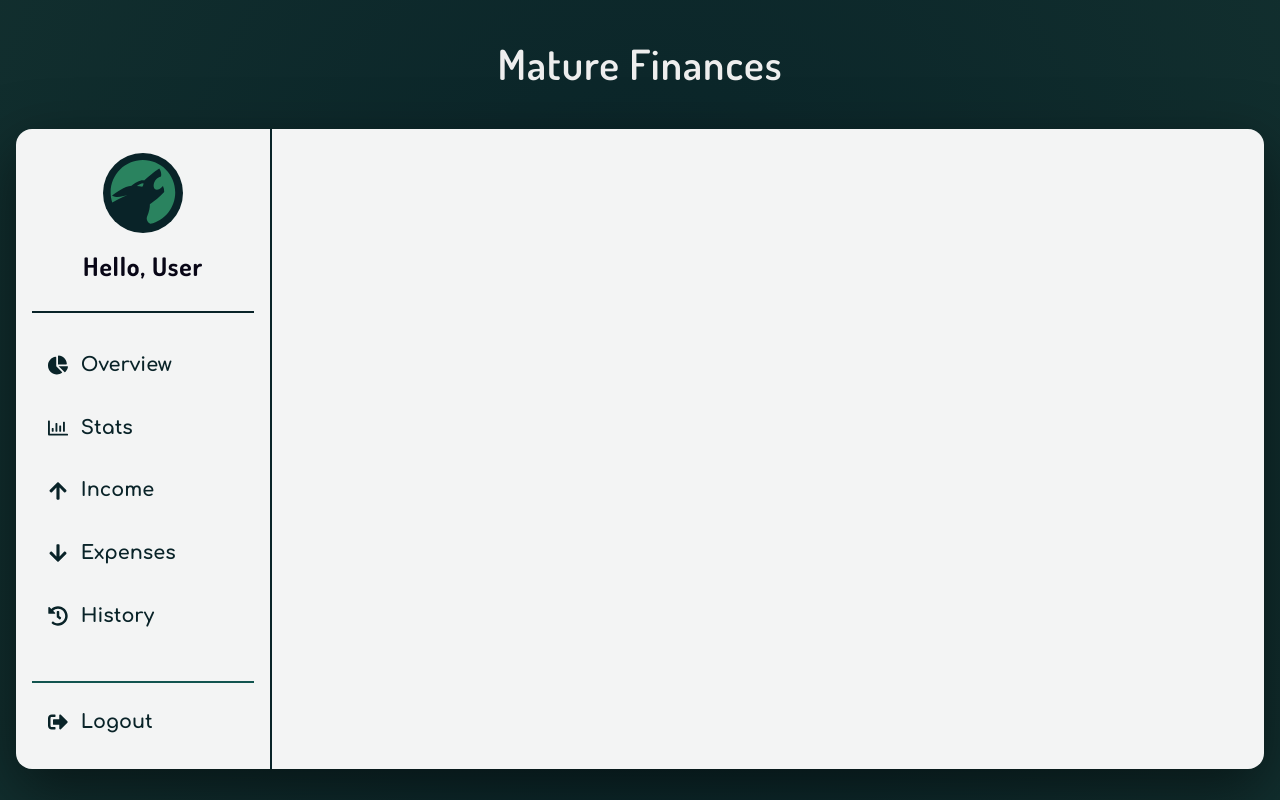
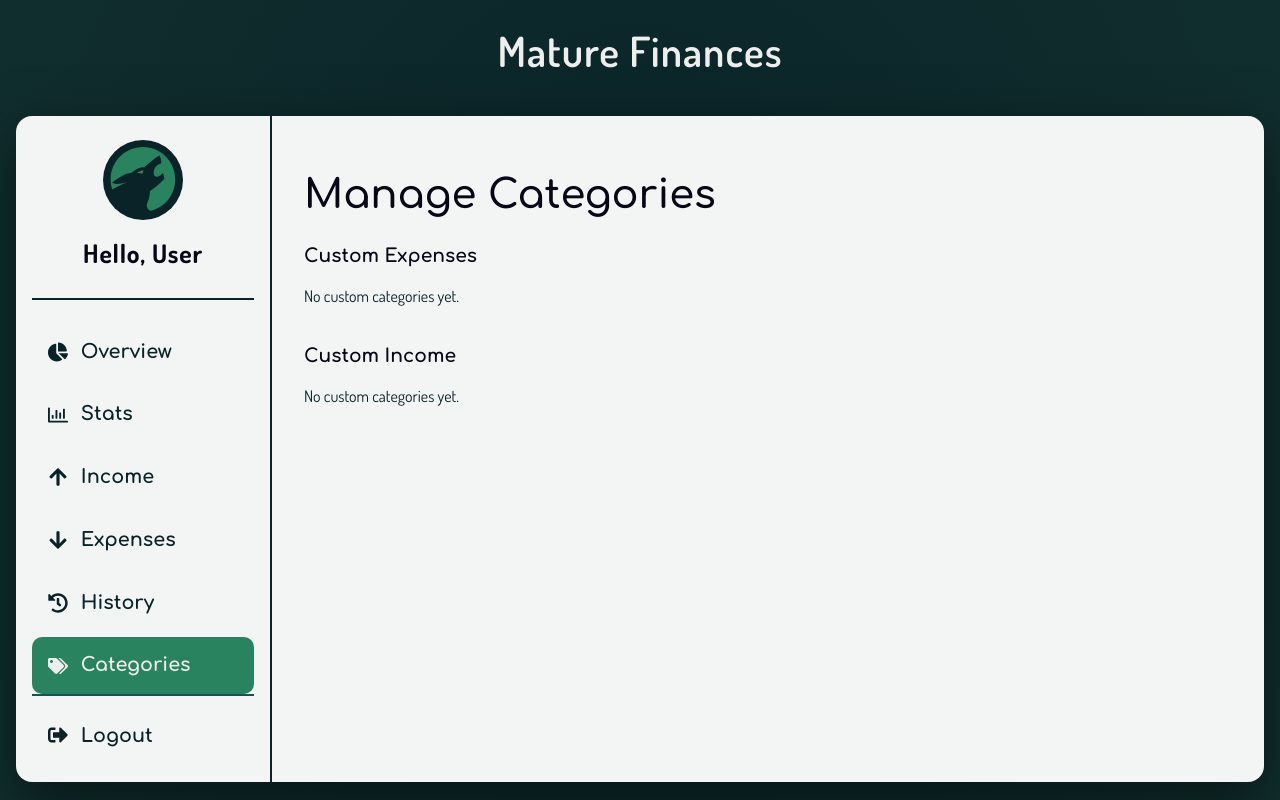
Before and after one commit to Martynas-Mockapetris/Mature-Finanse-APP, a React (Vite) app in the folder frontend/: page /categories in a window 1280 px wide. Built offline with nearby package versions, Linux system fonts and the light colour scheme.

Commit message:
Add manage category page

```diff
--- a/frontend/src/App.jsx
+++ b/frontend/src/App.jsx
@@ -8,6 +8,7 @@ import History from './pages/History';
 import NewCategory from './pages/NewCategory';
 import AddTransaction from './pages/AddTransaction';
 import EditTransaction from './pages/EditTransaction';
+import ManageCategories from './pages/ManageCategories';
 
 const App = () => {
   const location = useLocation();
@@ -31,6 +32,7 @@ const App = () => {
             <Route path="/categories/new" element={<NewCategory />} />
             <Route path="/transactions/new/:type/:categoryId" element={<AddTransaction />} />
             <Route path="/transactions/:id/edit" element={<EditTransaction />} />
+            <Route path="/categories" element={<ManageCategories />} />
           </Routes>
         </div>
       </div>
--- a/frontend/src/components/Sidebar.jsx
+++ b/frontend/src/components/Sidebar.jsx
@@ -1,7 +1,7 @@
 import { NavLink } from 'react-router-dom';
 import '../styles/Sidebar.css';
 import { GiWolfHowl } from 'react-icons/gi';
-import { FaChartPie, FaHistory, FaArrowUp, FaArrowDown, FaSignOutAlt, FaRegChartBar } from 'react-icons/fa';
+import { FaChartPie, FaHistory, FaArrowUp, FaArrowDown, FaSignOutAlt, FaRegChartBar, FaTags } from 'react-icons/fa';
 
 const Sidebar = () => {
   const menuItems = [
@@ -9,7 +9,8 @@ const Sidebar = () => {
     { id: 2, icon: FaRegChartBar, label: 'Stats', path: '/stats' },
     { id: 3, icon: FaArrowUp, label: 'Income', path: '/income' },
     { id: 4, icon: FaArrowDown, label: 'Expenses', path: '/expenses' },
-    { id: 5, icon: FaHistory, label: 'History', path: '/history' }
+    { id: 5, icon: FaHistory, label: 'History', path: '/history' },
+    { id: 6, icon: FaTags, label: 'Categories', path: '/categories' }
   ];
 
   const handleLogout = () => {
--- /dev/null
+++ b/frontend/src/pages/ManageCategories.jsx
@@ -0,0 +1,41 @@
+import { getCategoriesByType } from '../services/storage';
+import '../styles/ManageCategories.css';
+import { GiPriceTag } from 'react-icons/gi';
+
+const categoryGroups = [
+  { type: 'expense', title: 'Custom Expenses' },
+  { type: 'income', title: 'Custom Income' }
+];
+
+const ManageCategories = () => {
+  return (
+    <section className="section">
+      <h2 className="section-title-main">Manage Categories</h2>
+
+      {categoryGroups.map((group) => {
+        const categories = getCategoriesByType(group.type);
+
+        return (
+          <section className="managed-category-group" key={group.type}>
+            <h3>{group.title}</h3>
+            {categories.length === 0 ?
+              <p>No custom categories yet.</p>
+            : <ul className="managed-category-list">
+                {categories.map((category) => (
+                  <article key={category.id} className={`category-card category-card--${group.type} category-card--managed`}>
+                    <div className="category-icon">
+                      <GiPriceTag size={40} />
+                    </div>
+                    <p className="category-label">{category.name}</p>
+                  </article>
+                ))}
+              </ul>
+            }
+          </section>
+        );
+      })}
+    </section>
+  );
+};
+
+export default ManageCategories;
--- /dev/null
+++ b/frontend/src/styles/ManageCategories.css
@@ -0,0 +1,38 @@
+.managed-category-group {
+  margin-top: 2rem;
+}
+
+.managed-category-group h3 {
+  margin-bottom: 0.75rem;
+  color: var(--secondary-text-color);
+}
+
+.managed-category-list {
+  list-style: none;
+  display: flex;
+  flex-direction: column;
+  gap: 0.5rem;
+}
+
+.managed-category-list li {
+  padding: 0.75rem 1rem;
+  background-color: var(--secondary-background-color);
+  border-left: 4px solid var(--secondary-green-color);
+  border-radius: 8px;
+  color: var(--secondary-text-color);
+}
+
+.managed-category-grid {
+  display: flex;
+  flex-wrap: wrap;
+  gap: 1.2rem;
+}
+
+.category-card--managed {
+  cursor: default;
+}
+
+.category-card--managed:hover,
+.category-card--managed:active {
+  transform: none;
+}
```
